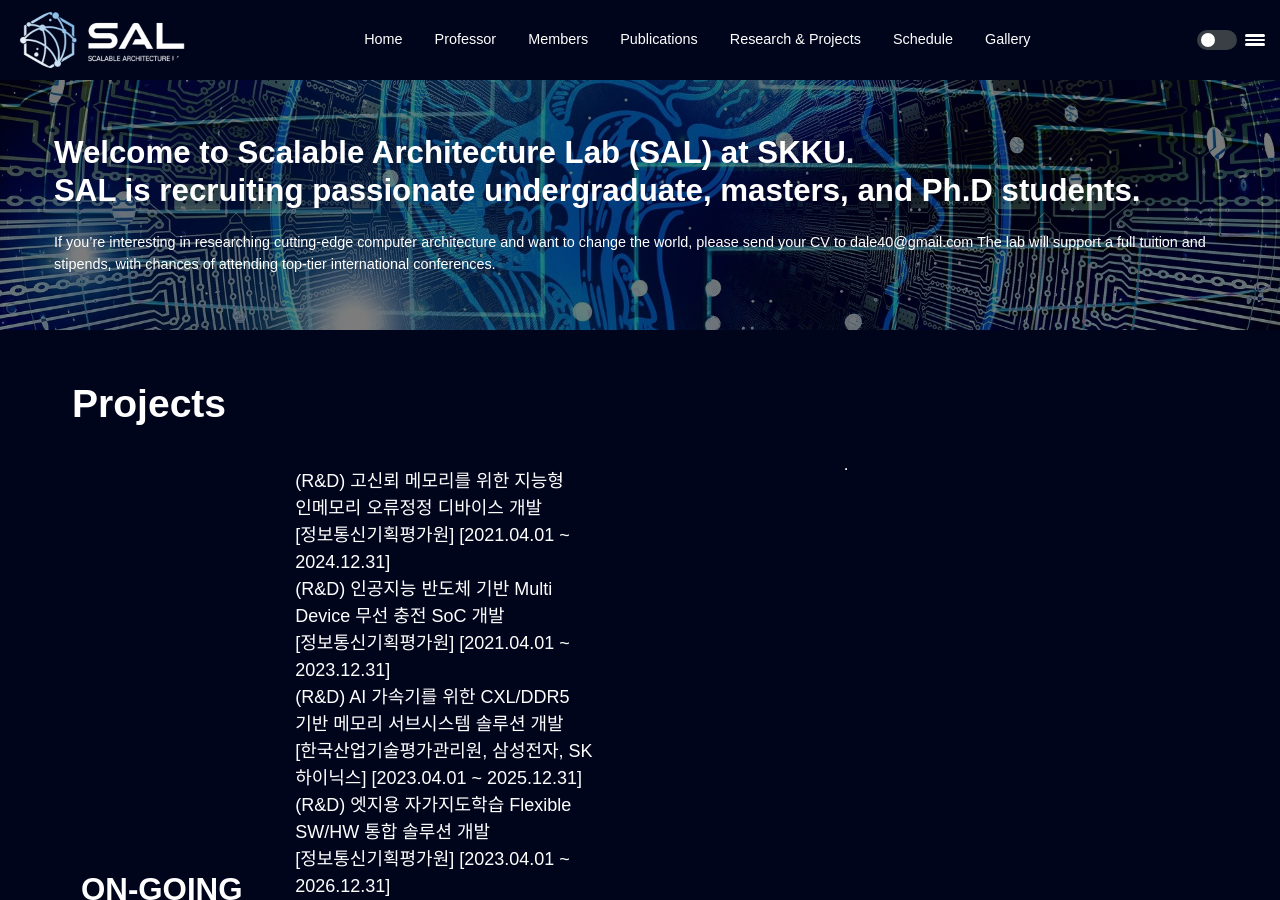
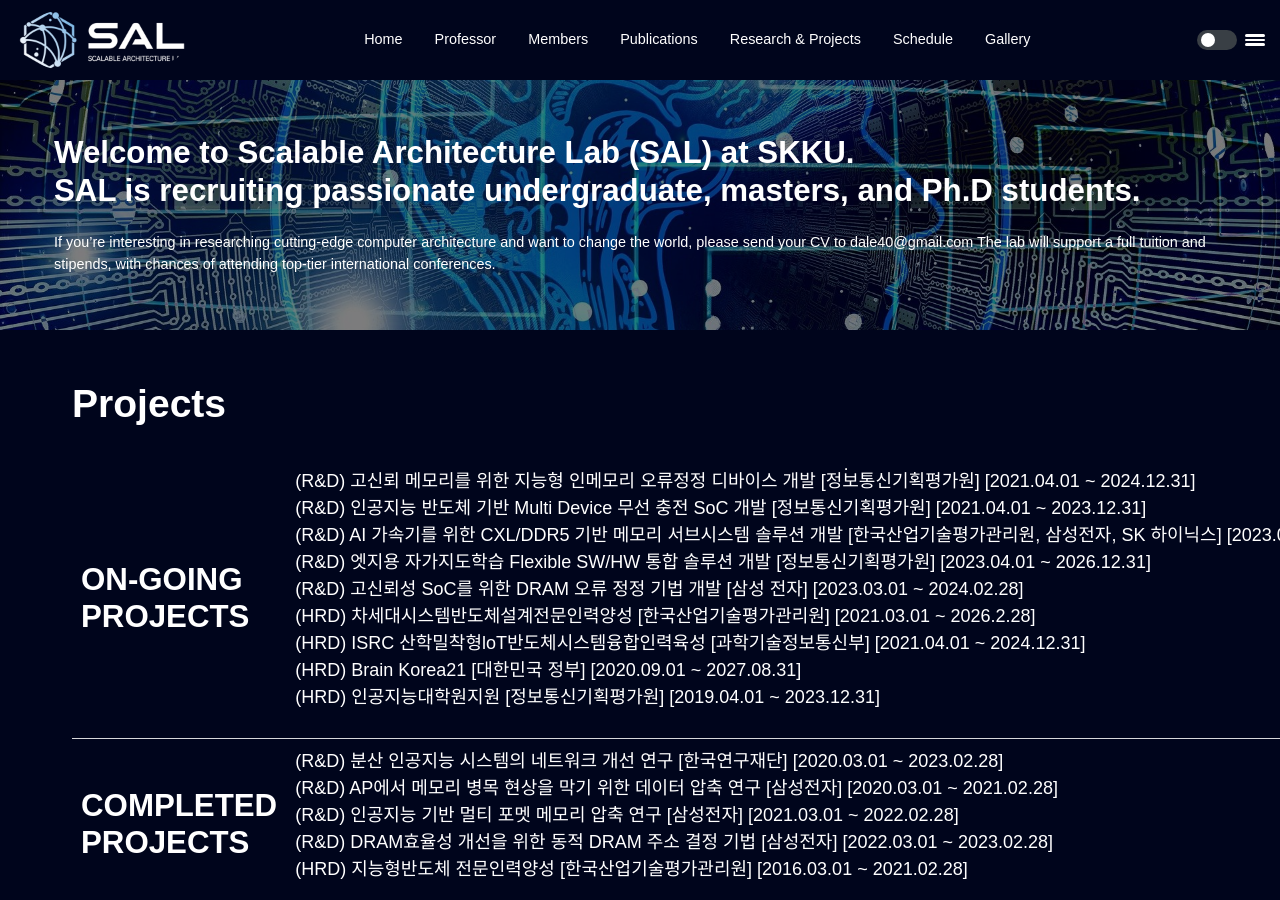
Before and after one commit to scalable-arch/scalable-arch.github.io, a Jekyll site: the page built from projects.md, in a window 1280 px wide and 900 px high. Built offline with Jekyll 4.4.1, drawn with Linux system fonts in a browser that asks for light colours.

Commit message:
Update projects.md

```diff
--- a/projects.md
+++ b/projects.md
@@ -7,7 +7,7 @@ layout: posts-page
 <table border="0">
   <tr>
     <td> <h2> ON-GOING PROJECTS </h2> </td>
-    <td>
+    <td nowrap>
       <ol>
         <li> (R&D) 고신뢰 메모리를 위한 지능형 인메모리 오류정정 디바이스 개발 [정보통신기획평가원] [2021.04.01 ~ 2024.12.31] </li>
         <li> (R&D) 인공지능 반도체 기반 Multi Device 무선 충전 SoC 개발 [정보통신기획평가원] [2021.04.01 ~ 2023.12.31] </li>
```
